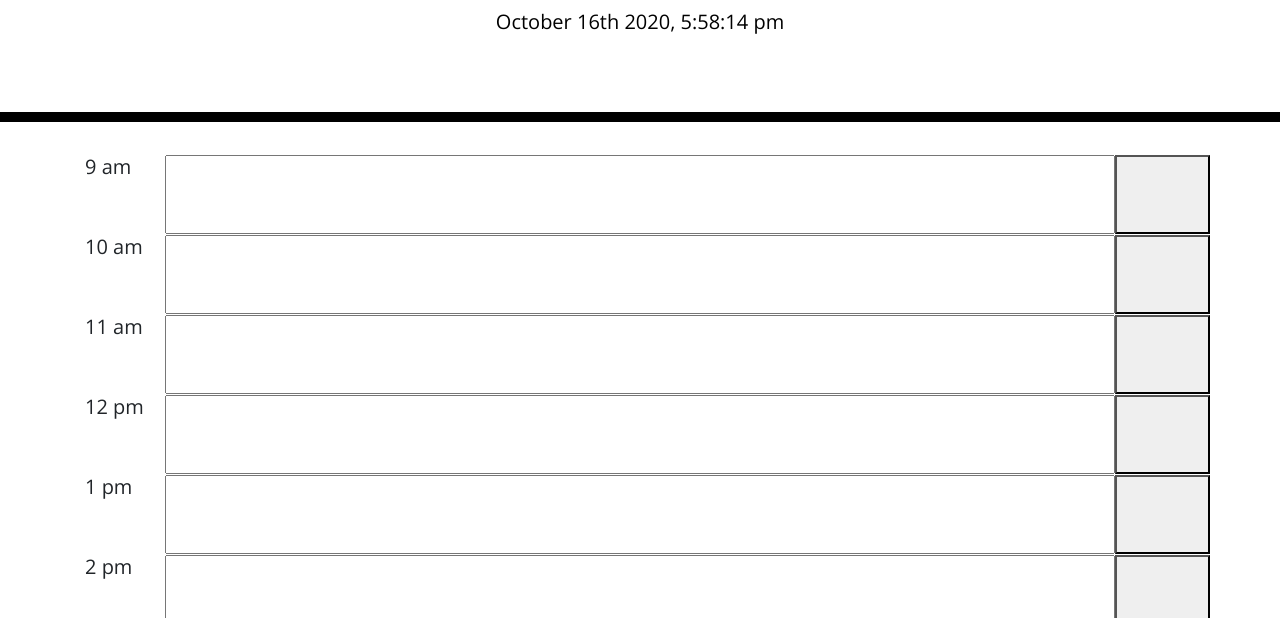
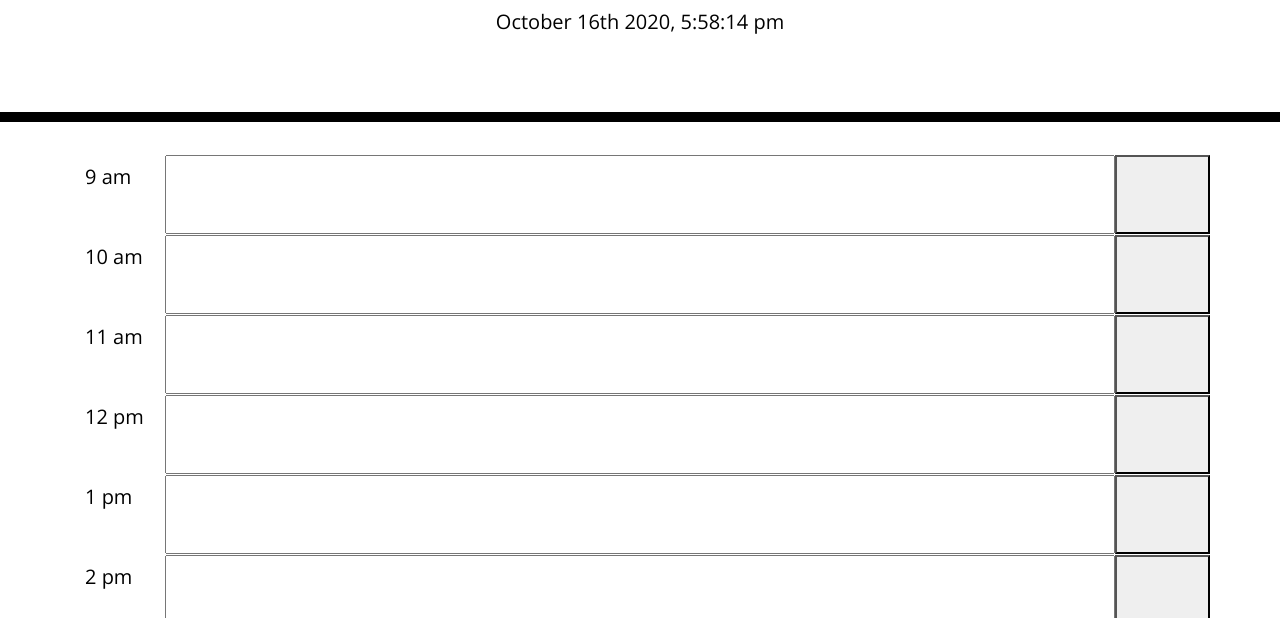
Before and after one commit to aujla07/planner, a plain HTML site: page index.html in a window 1280 px wide. Shown: the part 182-800 px from the top of the page. Drawn offline with nearby package versions, Linux system fonts and the light colour scheme.

Commit message:
update 3

```diff
--- a/style.css
+++ b/style.css
@@ -2,6 +2,14 @@ body {
   font-family: 'Open Sans', sans-serif;
   font-size: 16px;
   line-height: 1;
+}
+
+h5 {
+  background: transparent;
+  border: none;
+  resize: none;
+  color: #000000;
+  padding-top: 10px;
 }
 
 textarea{
```
